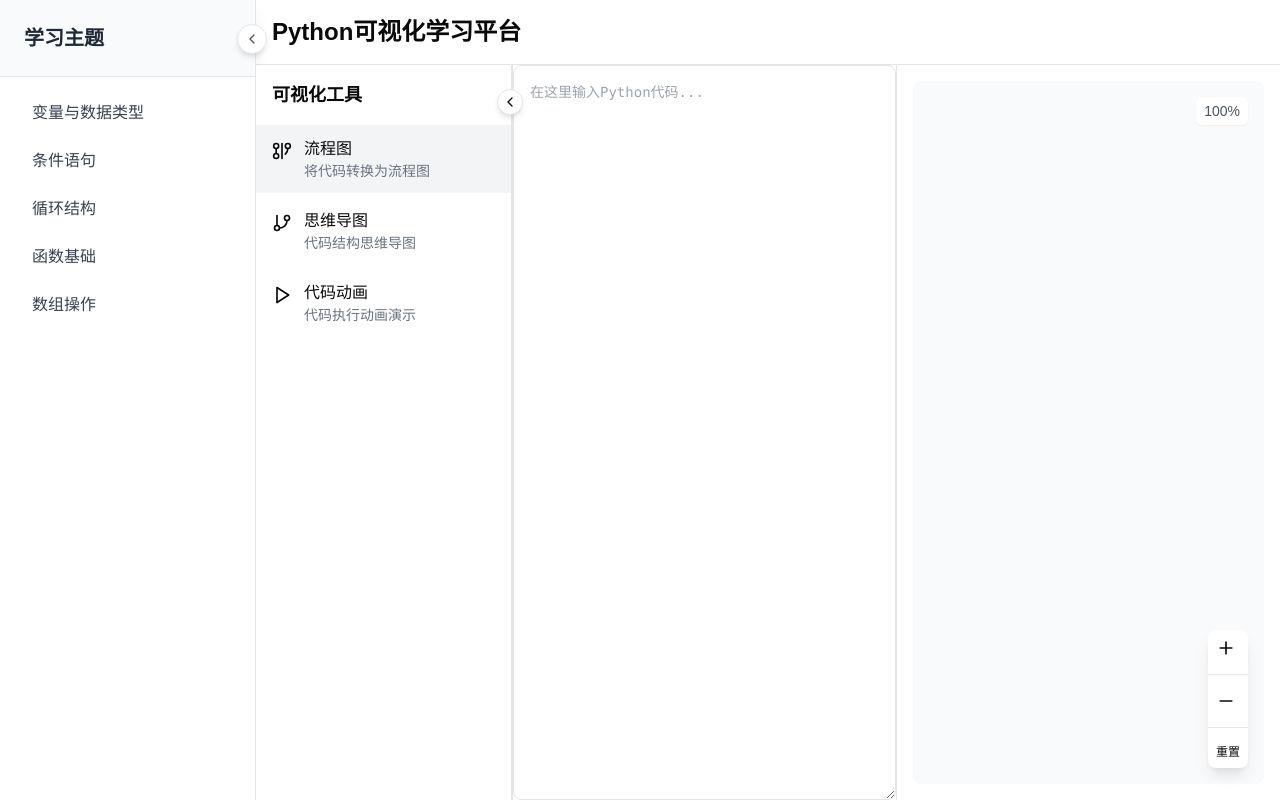
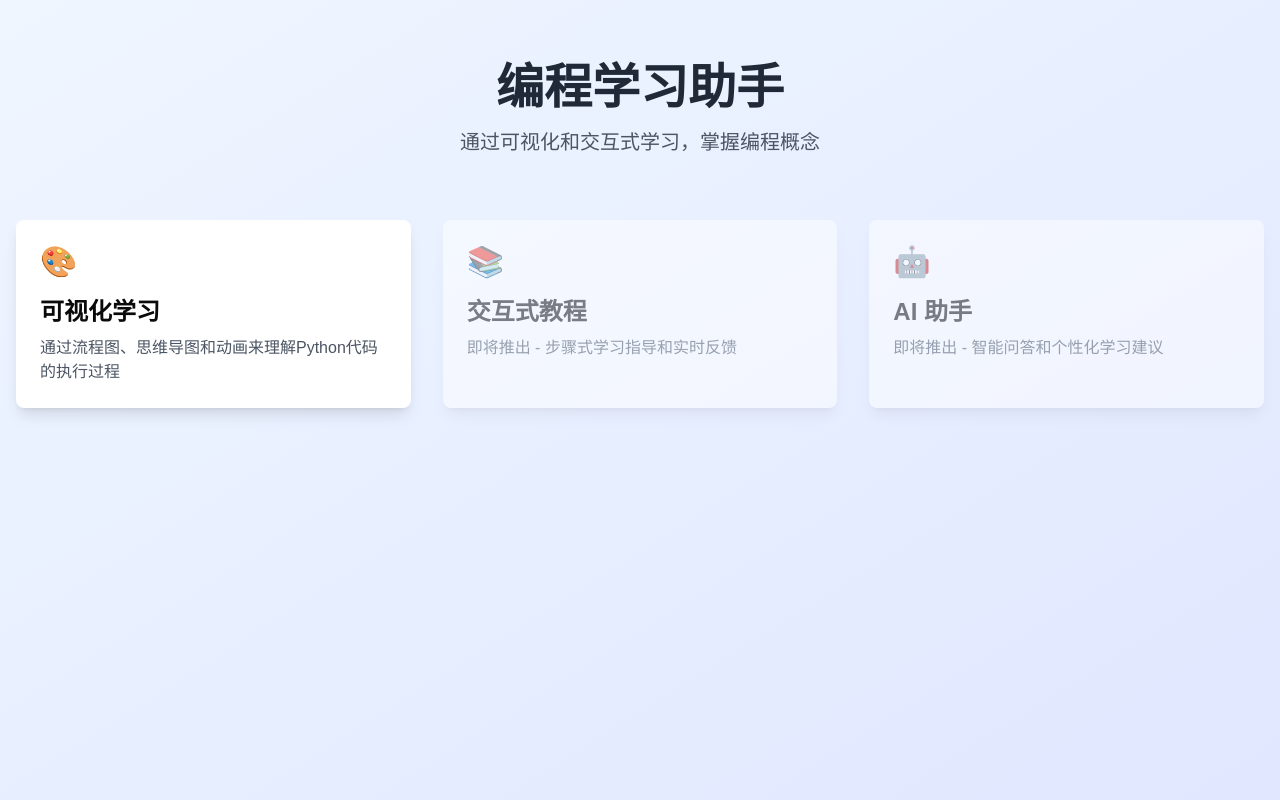
Before and after one commit to vogue2021/klab, a Next.js app: page / in a window 1280 px wide. Built offline with nearby package versions, Linux system fonts and the light colour scheme.

Commit message:
加入主页面

```diff
--- a/app/page.tsx
+++ b/app/page.tsx
@@ -1,78 +1,48 @@
 'use client'
 
-import { useState } from 'react'
-import CodeEditor from '@/components/CodeEditor'
-import FlowchartVisualization from '@/components/FlowchartVisualization'
-import MindMap from '@/components/MindMap'
-import CodeAnimation from '@/components/CodeAnimation'
-import VisualizationTools from '@/components/VisualizationTools'
-import Sidebar from '@/components/Sidebar'
-import LearningContent from '@/components/LearningContent'
+import Link from 'next/link'
 
 export default function Home() {
-  const [code, setCode] = useState('')
-  const [selectedTool, setSelectedTool] = useState('flowchart')
-  const [isSidebarCollapsed, setIsSidebarCollapsed] = useState(false)
-  const [showLearningContent, setShowLearningContent] = useState(false)
-  const [selectedTopic, setSelectedTopic] = useState('')
-
-  const handleTopicSelect = (topic: string) => {
-    setSelectedTopic(topic)
-    setShowLearningContent(true)
-  }
-
   return (
-    <div className="flex h-screen">
-      {/* 左侧菜单 */}
-      <Sidebar
-        onTopicSelect={handleTopicSelect}
-        isCollapsed={isSidebarCollapsed}
-        onCollapsedChange={setIsSidebarCollapsed}
-      />
-
-      {/* 主要内容区域 */}
-      <div className={`flex-1 flex flex-col transition-all duration-300 ${
-        isSidebarCollapsed ? 'ml-16' : 'ml-64'
-      }`}>
-        {/* 顶部标题栏 */}
-        <div className="p-4 border-b bg-white">
-          <h1 className="text-2xl font-bold">Python可视化学习平台</h1>
+    <div className="min-h-screen bg-gradient-to-br from-blue-50 to-indigo-100">
+      <div className="container mx-auto px-4 py-16">
+        <div className="text-center mb-16">
+          <h1 className="text-5xl font-bold text-gray-800 mb-4">
+            编程学习助手
+          </h1>
+          <p className="text-xl text-gray-600">
+            通过可视化和交互式学习，掌握编程概念
+          </p>
         </div>
 
-        {/* 主要内容区域 */}
-        <div className="flex-1 flex min-h-0">
-          {/* 可视化工具选项 */}
-          <div className="border-r bg-white">
-            <VisualizationTools
-              selectedTool={selectedTool}
-              onSelectTool={setSelectedTool}
-            />
+        <div className="grid grid-cols-1 md:grid-cols-2 lg:grid-cols-3 gap-8">
+          <Link href="/visual" className="transform hover:scale-105 transition-transform duration-200">
+            <div className="bg-white rounded-lg shadow-lg p-6">
+              <div className="text-3xl mb-4">🎨</div>
+              <h2 className="text-2xl font-semibold mb-2">可视化学习</h2>
+              <p className="text-gray-600">
+                通过流程图、思维导图和动画来理解Python代码的执行过程
+              </p>
+            </div>
+          </Link>
+
+          <div className="bg-white rounded-lg shadow-lg p-6 opacity-50">
+            <div className="text-3xl mb-4">📚</div>
+            <h2 className="text-2xl font-semibold mb-2">交互式教程</h2>
+            <p className="text-gray-600">
+              即将推出 - 步骤式学习指导和实时反馈
+            </p>
           </div>
 
-          {/* 代码编辑器 */}
-          <div className="flex-1 border-r">
-            <CodeEditor
-              value={code}
-              onChange={(value) => setCode(value)}
-            />
-          </div>
-
-          {/* 可视化展示区域 */}
-          <div className="flex-1">
-            {selectedTool === 'flowchart' && <FlowchartVisualization code={code} />}
-            {selectedTool === 'mindmap' && <MindMap code={code} />}
-            {selectedTool === 'animation' && <CodeAnimation code={code} />}
+          <div className="bg-white rounded-lg shadow-lg p-6 opacity-50">
+            <div className="text-3xl mb-4">🤖</div>
+            <h2 className="text-2xl font-semibold mb-2">AI 助手</h2>
+            <p className="text-gray-600">
+              即将推出 - 智能问答和个性化学习建议
+            </p>
           </div>
         </div>
       </div>
-
-      {/* 学习内容覆盖层 */}
-      {showLearningContent && (
-        <LearningContent
-          topic={selectedTopic}
-          onClose={() => setShowLearningContent(false)}
-        />
-      )}
     </div>
   )
 }
--- /dev/null
+++ b/app/visual/page.tsx
@@ -0,0 +1,70 @@
+'use client'
+
+import { useState } from 'react'
+import CodeEditor from '@/components/CodeEditor'
+import FlowchartVisualization from '@/components/FlowchartVisualization'
+import MindMap from '@/components/MindMap'
+import CodeAnimation from '@/components/CodeAnimation'
+import VisualizationTools from '@/components/VisualizationTools'
+import Sidebar from '@/components/Sidebar'
+import LearningContent from '@/components/LearningContent'
+
+export default function VisualPlatform() {
+  const [code, setCode] = useState('')
+  const [selectedTool, setSelectedTool] = useState('flowchart')
+  const [isSidebarCollapsed, setIsSidebarCollapsed] = useState(false)
+  const [showLearningContent, setShowLearningContent] = useState(false)
+  const [selectedTopic, setSelectedTopic] = useState('')
+
+  const handleTopicSelect = (topic: string) => {
+    setSelectedTopic(topic)
+    setShowLearningContent(true)
+  }
+
+  return (
+    <div className="flex h-screen">
+      <Sidebar
+        onTopicSelect={handleTopicSelect}
+        isCollapsed={isSidebarCollapsed}
+        onCollapsedChange={setIsSidebarCollapsed}
+      />
+
+      <div className={`flex-1 flex flex-col transition-all duration-300 ${
+        isSidebarCollapsed ? 'ml-16' : 'ml-64'
+      }`}>
+        <div className="p-4 border-b bg-white">
+          <h1 className="text-2xl font-bold">Python可视化学习平台</h1>
+        </div>
+
+        <div className="flex-1 flex min-h-0">
+          <div className="border-r bg-white">
+            <VisualizationTools
+              selectedTool={selectedTool}
+              onSelectTool={setSelectedTool}
+            />
+          </div>
+
+          <div className="flex-1 border-r">
+            <CodeEditor
+              value={code}
+              onChange={(value) => setCode(value)}
+            />
+          </div>
+
+          <div className="flex-1">
+            {selectedTool === 'flowchart' && <FlowchartVisualization code={code} />}
+            {selectedTool === 'mindmap' && <MindMap code={code} />}
+            {selectedTool === 'animation' && <CodeAnimation code={code} />}
+          </div>
+        </div>
+      </div>
+
+      {showLearningContent && (
+        <LearningContent
+          topic={selectedTopic}
+          onClose={() => setShowLearningContent(false)}
+        />
+      )}
+    </div>
+  )
+}
```
